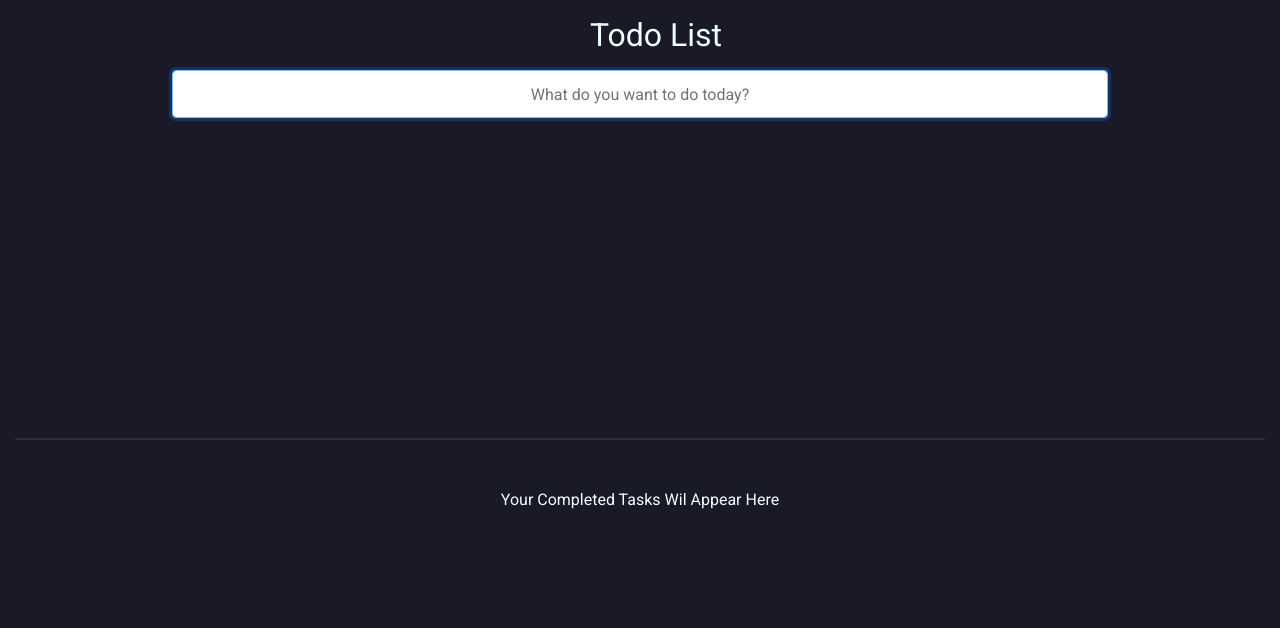
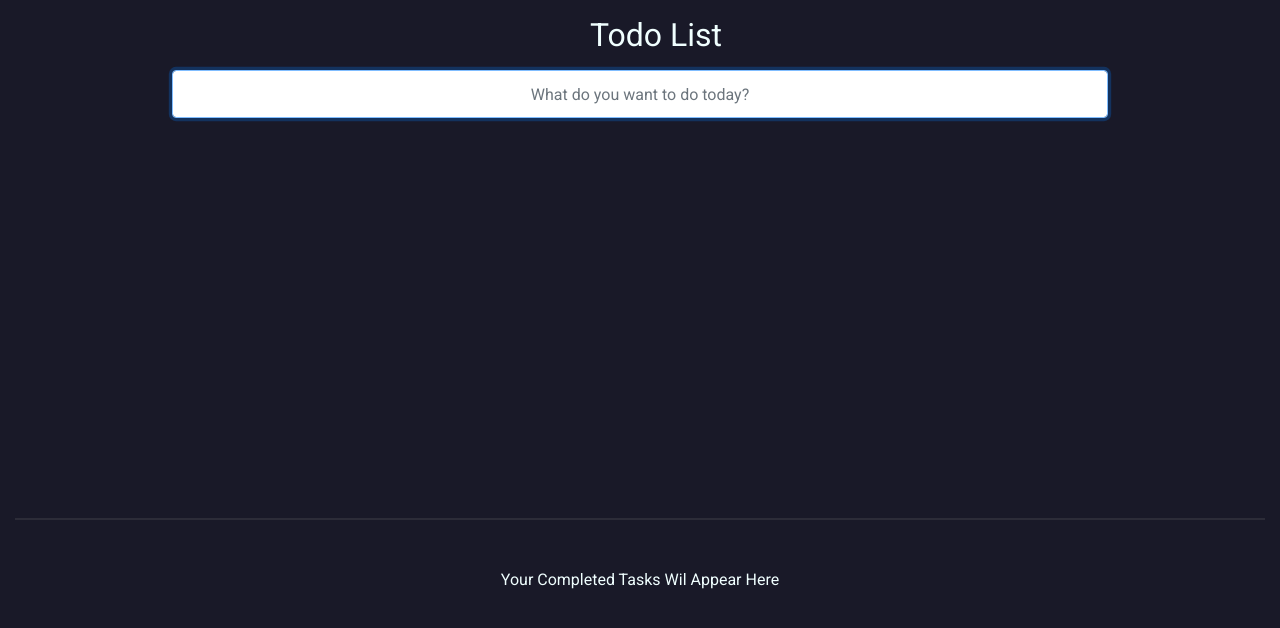
Before and after one commit to miyaParker/todoList, an Angular app: page / in a window 1280 px wide. Shown: the top 628 px of the page. Built offline with nearby package versions, Linux system fonts and the light colour scheme.

Commit message:
managed array size

```diff
--- a/src/app/app.component.css
+++ b/src/app/app.component.css
@@ -9,7 +9,7 @@
 }
 .task-list{
     padding: 0 5%;
-    min-height: 20rem;
+    min-height: 25rem;
 }
 .list-item{
     color: azure;
--- a/src/app/app.component.ts
+++ b/src/app/app.component.ts
@@ -19,16 +19,21 @@ export class AppComponent {
     localStorage.setItem('task-list',JSON.stringify(this.todoList))
   }
   checkTodo(id) {
+    if(this.completedTodos.length>=10){
+      this.completedTodos.shift()
+    }
     const todoItem = this.todoList.filter(todo => todo.id === +id)
     todoItem[0].status="completed"
     const todoIndex = this.todoList.indexOf(todoItem[0])
     this.todoList.splice(todoIndex,1)
     localStorage.setItem('task-list',JSON.stringify(this.todoList))
     this.completedTodos.push(todoItem[0])
+    localStorage.setItem('completed-tasks',JSON.stringify(this.completedTodos))
   }
 ngOnInit(){
   if(!!localStorage && localStorage.getItem('task-list')){
     this.todoList= JSON.parse(localStorage.getItem('task-list'))
+    this.completedTodos= JSON.parse(localStorage.getItem('completed-tasks'))
   }
 }
 }
```
